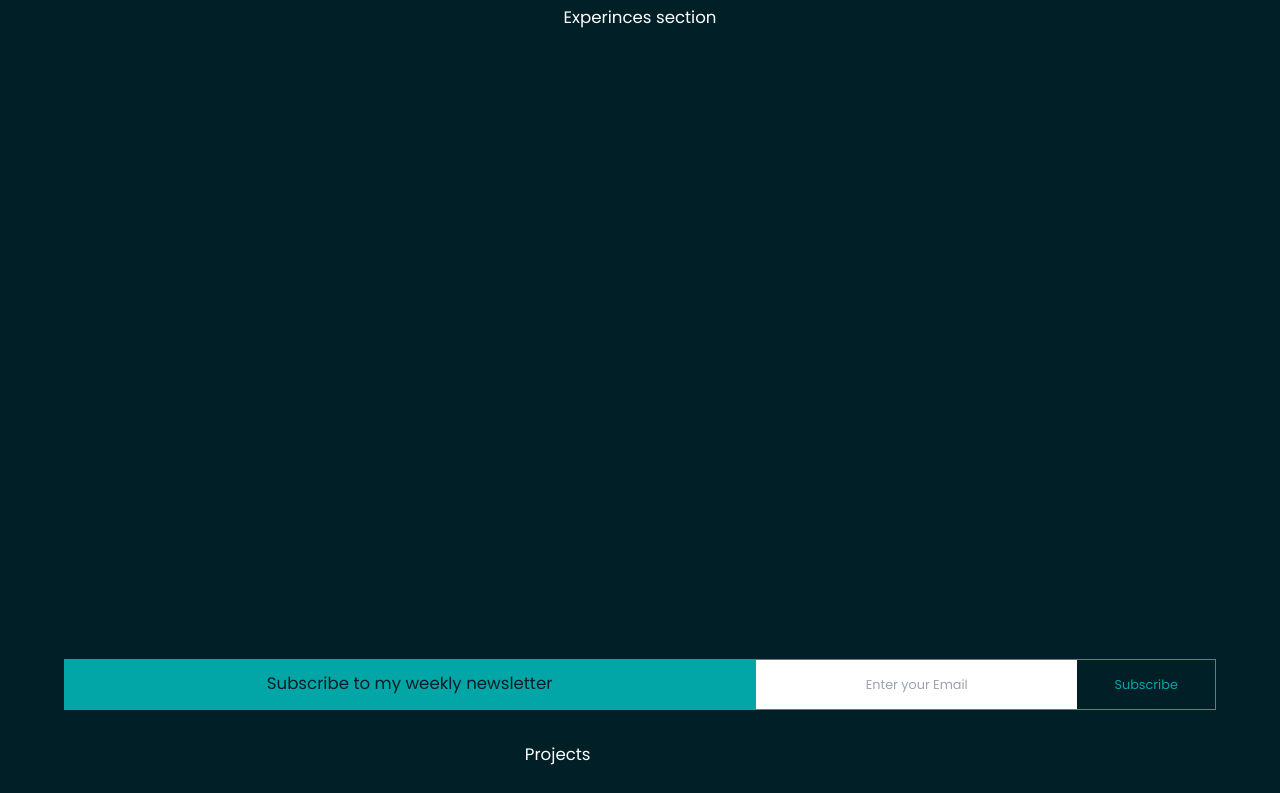
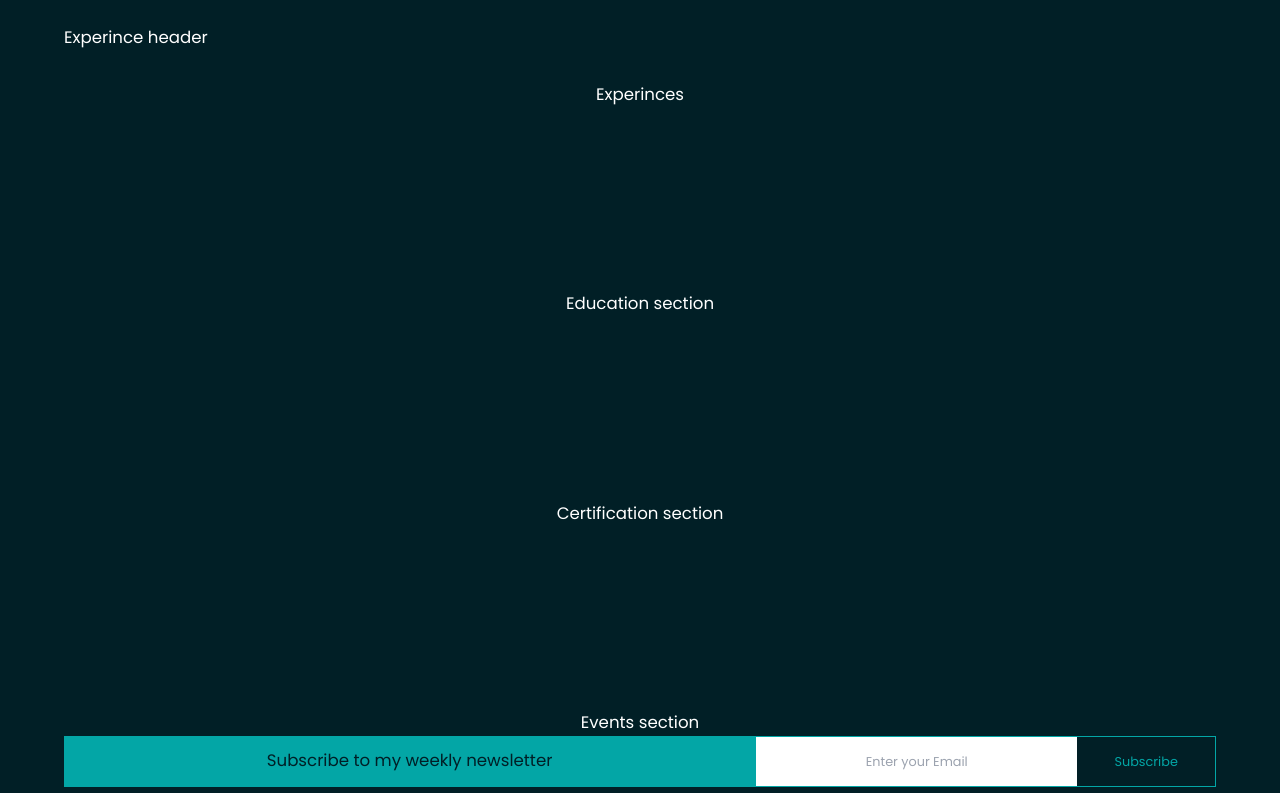
Before and after one commit to MokuaEnock/moku, a React (Create React App) app: page /experince in a window 1280 px wide. Shown: the top 793 px of the page. Built offline with nearby package versions, Linux system fonts and the light colour scheme.

Commit message:
create the basic structure of experences page

```diff
--- a/src/components/Experience/Experince.js
+++ b/src/components/Experience/Experince.js
@@ -1,5 +1,22 @@
 import ExperinceHeader from "./ExperienceHeader";
+import Education from "./Education";
+import Certification from "./Certiification";
+import Events from "./Events";
 
 export default function Experience() {
-  return <main>Experinces section</main>;
+  function Exp() {
+    return <section>Experinces</section>;
+  }
+
+  return (
+    <>
+      <ExperinceHeader />
+      <main>
+        <Exp />
+        <Education />
+        <Certification />
+        <Events />
+      </main>
+    </>
+  );
 }
```
